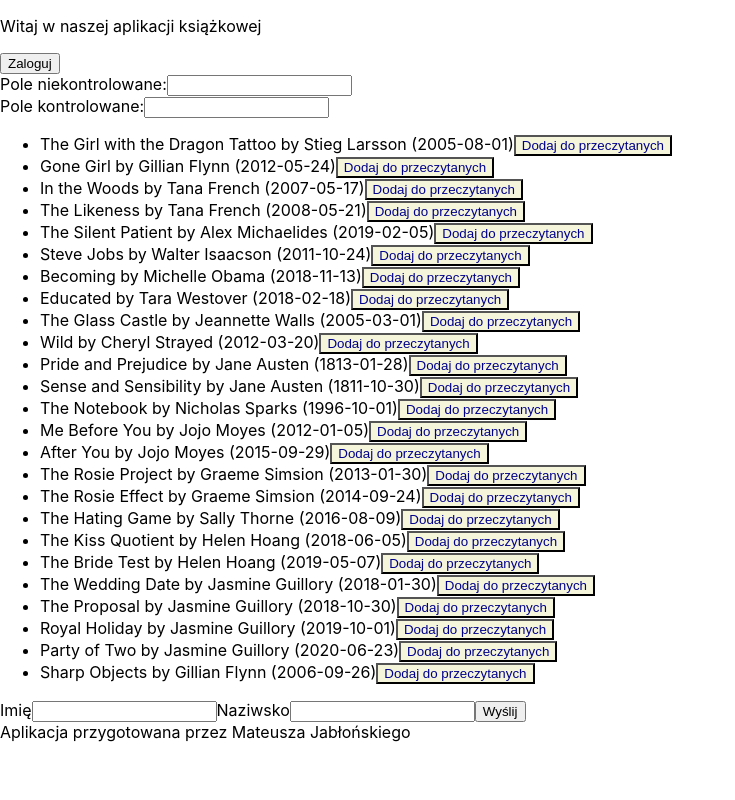
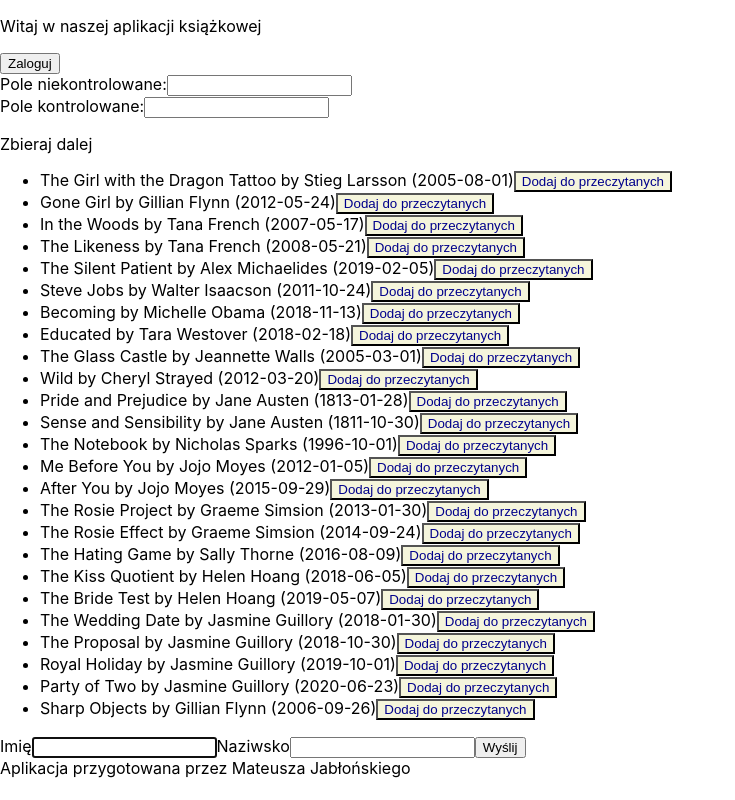
Before and after one commit to matwjablonski/orange-react-2024-12, a React (Create React App) app in the folder book-app/: page / in a window 1280 px wide. Shown: the whole page, without its empty margins (0-735 px from the left). Built offline with nearby package versions, Linux system fonts and the light colour scheme.

Commit message:
forwardRef + task 7

```diff
--- a/book-app/src/App.tsx
+++ b/book-app/src/App.tsx
@@ -55,15 +55,3 @@
 }
 
 export default App;
-
-class ClassComponent extends React.Component {
-  componentDidMount() {
-    // tutaj mamy wyrenderowany komponent => componentDidMount
-  }
-
-  render() {
-    return (
-      <div>dasd</div>
-    )
-  }
-}
--- a/book-app/src/components/Books/Books.tsx
+++ b/book-app/src/components/Books/Books.tsx
@@ -1,12 +1,31 @@
 import { Book } from './Book';
 import PropTypes from 'prop-types';
 import { BooksProps } from './types';
+import { useEffect, useRef, useState } from 'react';
 
 export const BooksList = ({ books }: BooksProps) => {
+  const listRef = useRef<HTMLUListElement>(null);
+  const [message, setMessage] = useState('');
+
+  useEffect(() => {
+    if (listRef.current) {
+      const { height } = listRef.current.getBoundingClientRect();
+
+      if (height > 600) {
+        setMessage('Masz masę książek');
+      } else {
+        setMessage('Zbieraj dalej');
+      }
+    }
+  }, []);
+
   return (
-    <ul>
-      {books.map((book) => (<Book key={`${book.title}-${book.author}`} {...book} />))}
-    </ul>
+    <div>
+      {message && <p>{message}</p>}
+      <ul ref={listRef}>
+        {books.map((book) => (<Book key={`${book.title}-${book.author}`} {...book} />))}
+      </ul>
+    </div>
   )
 }
 
--- a/book-app/src/components/Forms/ContactForm.tsx
+++ b/book-app/src/components/Forms/ContactForm.tsx
@@ -17,6 +17,10 @@
     });
   }
 
+  useEffect(() => {
+    firstInputRef.current?.focus();
+  }, [])
+
   return (
     <Form
       onSubmit={(e) => {
@@ -25,7 +29,7 @@
         setValues(cleanForm(values))
       }}
     >
-      <Input key="name-field" label="Imię" type="text" name="name" required handleChange={handleChange} value={values.name}/>
+      <Input key="name-field" label="Imię" type="text" name="name" required handleChange={handleChange} value={values.name} ref={firstInputRef}/>
       <Input key="lastName-field" label="Naziwsko" type="text" name="lastName" required handleChange={handleChange} value={values.lastName} />
     </Form>
   );
--- a/book-app/src/components/Forms/Input.tsx
+++ b/book-app/src/components/Forms/Input.tsx
@@ -1,10 +1,11 @@
+import { forwardRef } from 'react';
 import { InputProps } from './types';
 
-export const Input = ({label, handleChange, ...rest}: InputProps) => {
+export const Input = forwardRef<HTMLInputElement, InputProps>(({label, handleChange, ...rest}, ref) => {
   return (
     <label>
       {label}
-      <input onChange={handleChange} { ...rest }/>
+      <input onChange={handleChange} { ...rest } ref={ref} />
     </label>
   )
-}
+});
```
